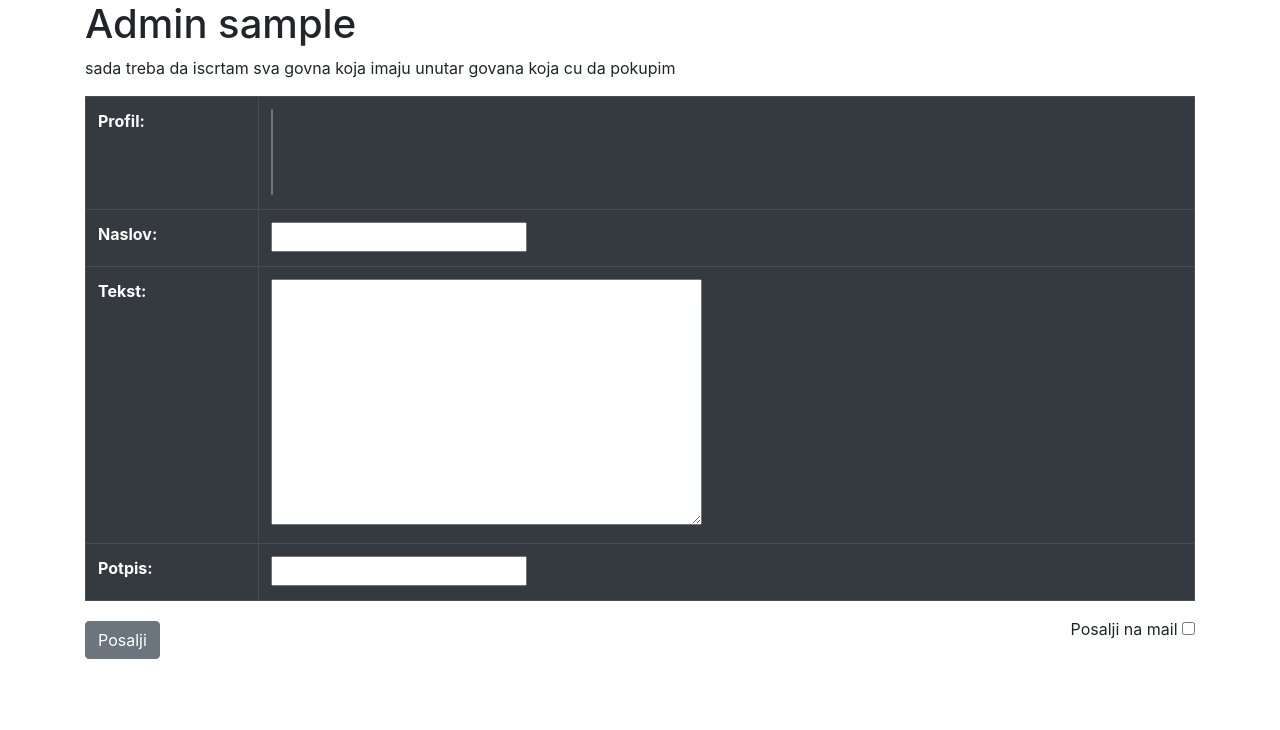
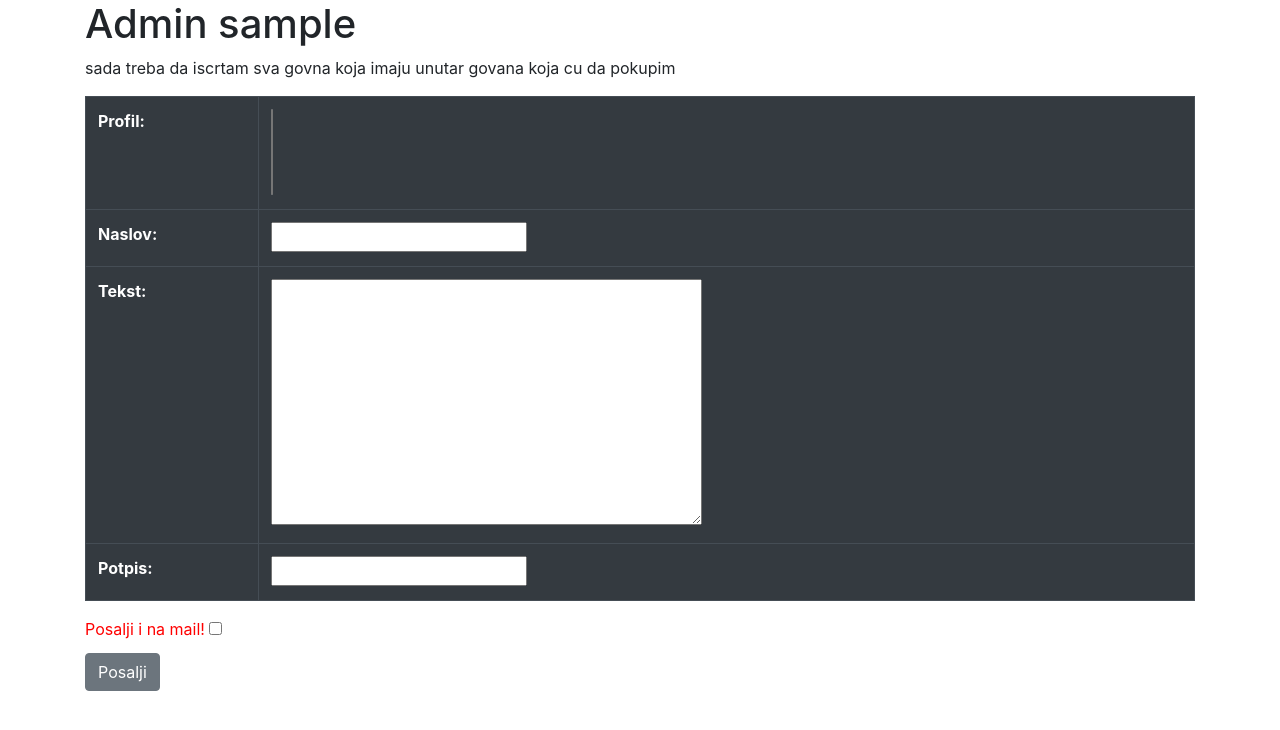
Before and after one commit to 0mnadren/Platforma, a Django app: page /administrator/kreiraj_obavestenje/ in a window 1280 px wide. Shown: the part 56-786 px from the top of the page. Run offline with Django 3.2, Linux system fonts and the light colour scheme; the visitor is signed in with stand-in values (Sample User, id 1); data that the repository does not hold is empty.

Commit message:
Update kreiraj_obavestenje.html

```diff
--- a/administrator/templates/administrator/kreiraj_obavestenje.html
+++ b/administrator/templates/administrator/kreiraj_obavestenje.html
@@ -17,10 +17,19 @@
             {{ form }}
         </div>
     </table>
-    <button class="btn btn-secondary mt-1" type="submit">Posalji</button>
-    <label style="float: right;" for="send_mail">Posalji na mail
-        <input type="checkbox" name="send_mail" id="send_mail">
-    </label>
+    <div class="col">
+        <div class="row">
+            <label style="float: left; color:red" for="send_mail">Posalji i na mail!
+                <input type="checkbox" name="send_mail" id="send_mail">
+            </label>
+        </div>
+        <div class="row">
+            <button class="btn btn-secondary mt-1" type="submit">Posalji</button>
+        </div>
+    </div>
+
+
+
 
 
 </form>
```
